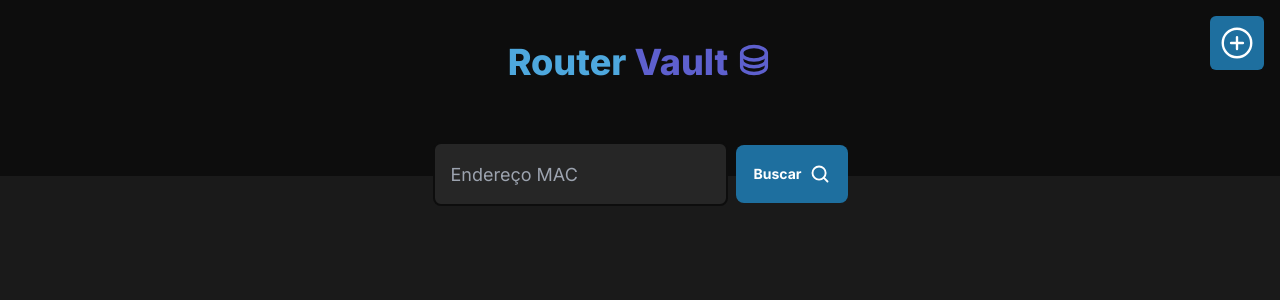
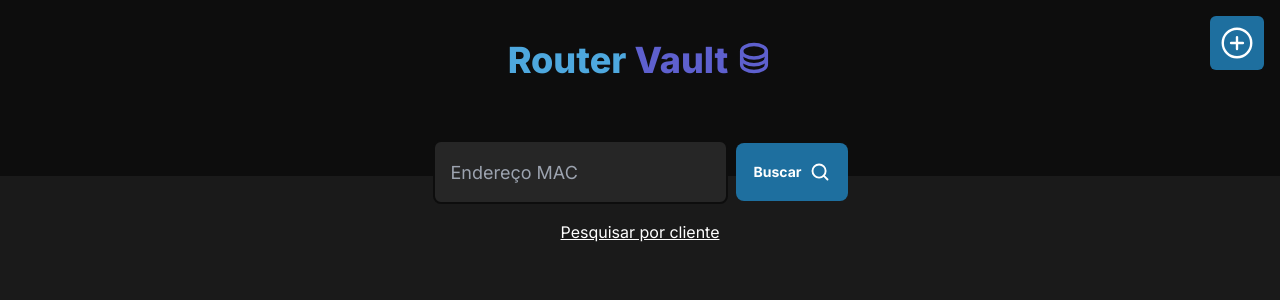
Before and after one commit to luizfranzon/router-vault, a Next.js app in the folder App/: page / in a window 1280 px wide. Shown: the top 300 px of the page. Built offline with nearby package versions, Linux system fonts and the light colour scheme.

Commit message:
add:transition on search border and automatic set to uppercase for b-end

```diff
--- a/App/src/components/Header.tsx
+++ b/App/src/components/Header.tsx
@@ -4,6 +4,7 @@ import { FormEvent, useState } from 'react'
 import { ToastContainer, toast } from 'react-toastify'
 import 'react-toastify/dist/ReactToastify.css'
 import { TriggerAddRouterButton } from './TriggerAddRouterButton'
+import Link from 'next/link'
 
 export type Router = {
   id: string
@@ -27,6 +28,10 @@ type HeaderProps = {
 export function Header({ setRouter, setShowCard }: HeaderProps) {
   const [macAddress, setMacAddress] = useState('')
 
+  function upperCase(str: any) {
+    return str.toUpperCase()
+  }
+
   function handleRouterSearch(event: FormEvent) {
     event.preventDefault()
     fetch(`/api/${macAddress}`)
@@ -46,7 +51,7 @@ export function Header({ setRouter, setShowCard }: HeaderProps) {
 
   return (
     <header className="relative flex flex-col items-center bg-very-dark-gray justify-center h-44">
-      <h1 className="mt-3 flex gap-2 text-4xl text-light-blue font-extrabold">
+      <h1 className="mt-12 flex gap-2 text-4xl text-light-blue font-extrabold">
         Router
         <span className="text-purple-1 gap-2 flex">
           Vault{' '}
@@ -58,22 +63,27 @@ export function Header({ setRouter, setShowCard }: HeaderProps) {
       </h1>
       <form
         onSubmit={handleRouterSearch}
-        className="relative top-[60px] flex items-center gap-2"
+        className="relative top-[60px] flex flex-col"
         action=""
       >
+        <div className="flex items-center justify-center gap-2">
           <input
-          className="bg-[#262626] rounded-lg text-lg h-16 p-4 border-2 border-very-dark-gray focus:outline-none focus:border-purple-1"
+            className="bg-[#262626] transition-colors rounded-lg text-lg h-16 p-4 border-2 border-very-dark-gray focus:outline-none focus:border-purple-1"
             type="text"
             placeholder="Endereço MAC"
             name="macAddress"
             id="mac-address"
             maxLength={17}
-          onChange={(event) => setMacAddress(event.target.value)}
+            onChange={(event) => setMacAddress(upperCase(event.target.value))}
             required
           />
           <button className="flex items-center justify-center gap-2 text-sm bg-[#1E6F9F] w-28 h-[90%] rounded-lg font-bold hover:bg-[#115379] transition-colors">
             Buscar <MagnifyingGlass size={20} weight="bold" />
           </button>
+        </div>
+        <Link href={'/karina'} className="underline mt-4 text-center">
+          Pesquisar por cliente
+        </Link>
       </form>
       <ToastContainer
         toastClassName={() =>
```
Lines whose indentation alone changed are shown as unchanged.
